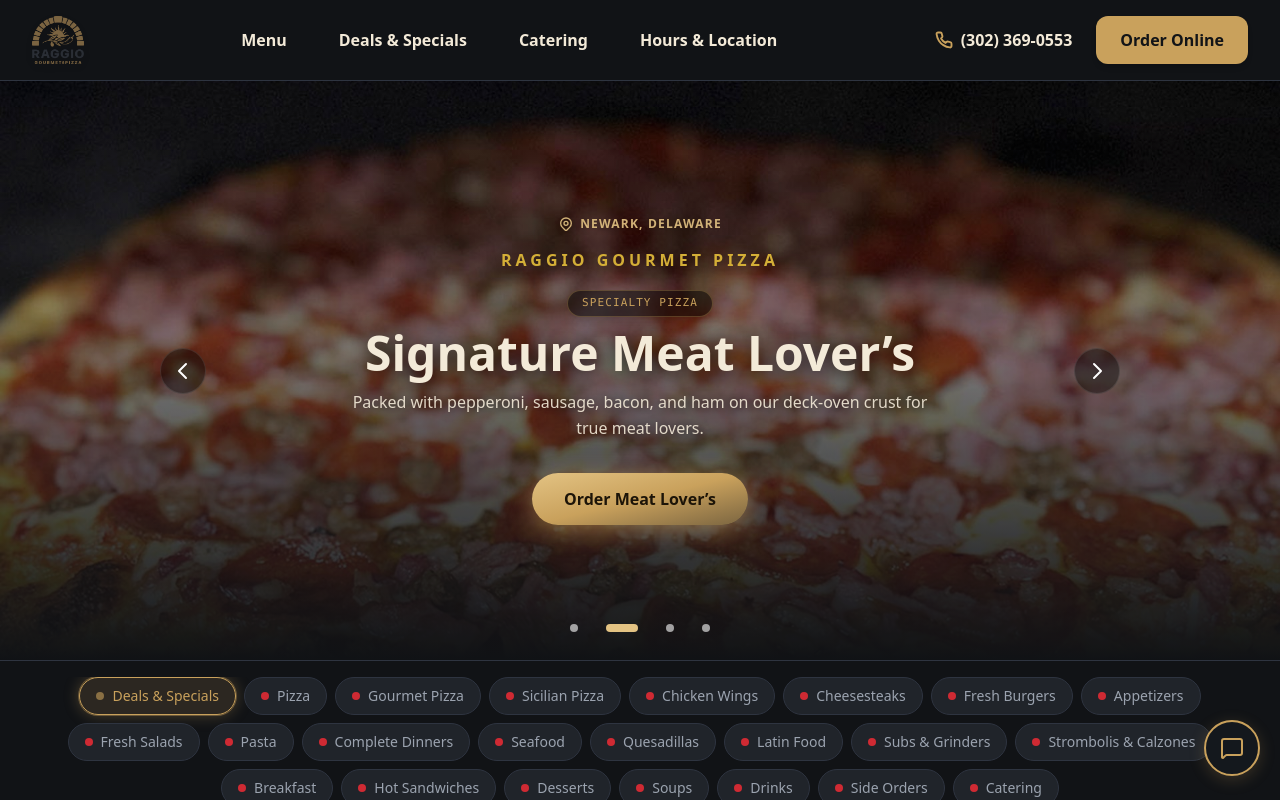
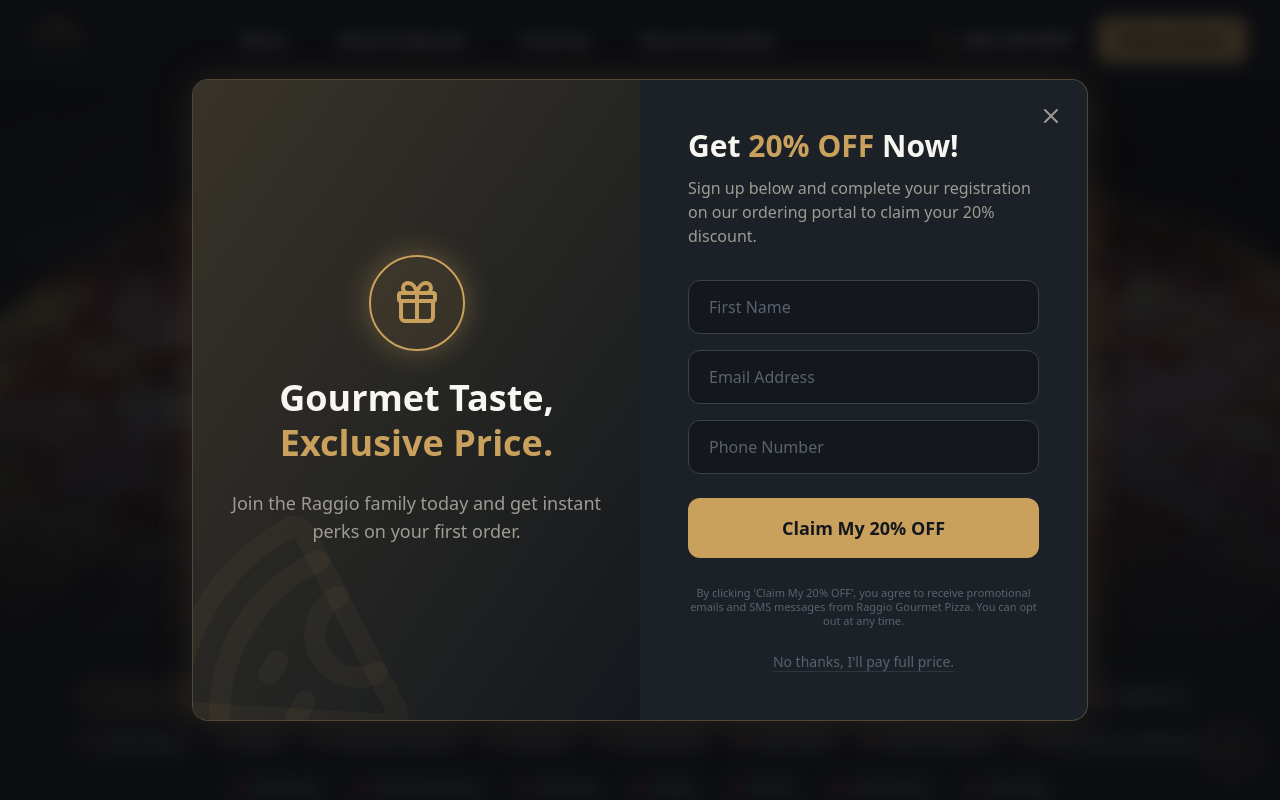
Before and after one commit to bizmaras/raggio-headless-web-0831, a Next.js app: page / in a window 1280 px wide. Shown: the top 800 px of the page. Built offline with nearby package versions, Linux system fonts and the light colour scheme.

Commit message:
remove non-english comment from page.tsx

```diff
--- a/src/app/page.tsx
+++ b/src/app/page.tsx
@@ -10,6 +10,7 @@
 import Footer from '../components/Footer';
 import ScrollToTop from '../components/ScrollToTop';
 import AIChatBot from '../components/AIChatBot';
+import WelcomePopup from '../components/WelcomePopup';
 
 interface MenuItem {
   'Product Name': string;
@@ -119,6 +120,7 @@
       <Footer />
       <ScrollToTop />
       <AIChatBot />
+      <WelcomePopup /> {/* İŞTE YENİ FORMUMUZ BURADA */}
     </>
   );
 }
--- /dev/null
+++ b/src/components/WelcomePopup.tsx
@@ -0,0 +1,167 @@
+'use client';
+
+import React, { useState, useEffect } from 'react';
+import { X, Gift, Pizza } from 'lucide-react';
+
+export default function WelcomePopup() {
+    const [isOpen, setIsOpen] = useState(false);
+    const [isSubmitted, setIsSubmitted] = useState(false);
+    const [loading, setLoading] = useState(false);
+
+    const [name, setName] = useState('');
+    const [email, setEmail] = useState('');
+    const [phone, setPhone] = useState('');
+
+    // Google Apps Script Web App URL'nizi buraya yapıştıracaksınız
+    const GOOGLE_SCRIPT_URL = 'BURAYA_GOOGLE_SCRIPT_LINKI_GELECEK';
+    const FOODTEC_ORDER_URL = 'https://phillystyleexpress.foodtecsolutions.com/';
+
+    useEffect(() => {
+        const hasSeenPopup = localStorage.getItem('raggio_welcome_seen');
+        if (!hasSeenPopup) {
+            const timer = setTimeout(() => setIsOpen(true), 3000);
+            return () => clearTimeout(timer);
+        }
+    }, []);
+
+    const handleClose = () => {
+        setIsOpen(false);
+        localStorage.setItem('raggio_welcome_seen', 'true');
+    };
+
+    const handleSubmit = async (e: React.FormEvent) => {
+        e.preventDefault();
+        if (!name || !email || !phone) return;
+
+        setLoading(true);
+
+        try {
+            // Google Sheets'e veri gönderme işlemi (Arka planda sessizce çalışır)
+            if (GOOGLE_SCRIPT_URL !== 'BURAYA_GOOGLE_SCRIPT_LINKI_GELECEK') {
+                await fetch(GOOGLE_SCRIPT_URL, {
+                    method: 'POST',
+                    mode: 'no-cors',
+                    headers: { 'Content-Type': 'application/json' },
+                    body: JSON.stringify({ name, email, phone })
+                });
+            }
+
+            setIsSubmitted(true);
+            localStorage.setItem('raggio_welcome_seen', 'true');
+        } catch (error) {
+            console.error("Data submission error", error);
+            // Hata olsa bile müşteriyi bekletmemek için başarı ekranına geçiriyoruz
+            setIsSubmitted(true);
+        } finally {
+            setLoading(false);
+        }
+    };
+
+    if (!isOpen) return null;
+
+    return (
+        <div className="fixed inset-0 z-[100] flex items-center justify-center p-4 bg-[#0a0c0f]/80 backdrop-blur-sm animate-in fade-in duration-500">
+            <div className="relative w-full max-w-4xl bg-[#1c2127] rounded-2xl shadow-[0_0_40px_rgba(201,161,92,0.15)] border border-[#c9a15c]/30 overflow-hidden flex flex-col md:flex-row animate-in zoom-in-95 duration-500">
+
+                {/* Sol Taraf (Masaüstü) */}
+                <div className="hidden md:flex md:w-1/2 bg-[#14181d] relative items-center justify-center p-8 overflow-hidden">
+                    <div className="absolute inset-0 bg-gradient-to-br from-[#c9a15c]/20 to-transparent z-0" />
+                    <div className="relative z-10 text-center space-y-6">
+                        <div className="w-24 h-24 mx-auto bg-[#c9a15c]/10 rounded-full flex items-center justify-center border-2 border-[#c9a15c] shadow-[0_0_30px_rgba(201,161,92,0.4)]">
+                            <Gift className="w-12 h-12 text-[#c9a15c]" />
+                        </div>
+                        <h2 className="text-4xl font-extrabold text-[#f8f6f0] leading-tight">
+                            Gourmet Taste, <br />
+                            <span className="text-[#c9a15c]">Exclusive Price.</span>
+                        </h2>
+                        <p className="text-[#9e9b93] text-lg">
+                            Join the Raggio family today and get instant perks on your first order.
+                        </p>
+                    </div>
+                    <Pizza className="absolute -bottom-12 -left-12 w-64 h-64 text-[#c9a15c]/5 -rotate-12" />
+                </div>
+
+                {/* Sağ Taraf: Form */}
+                <div className="w-full md:w-1/2 p-8 md:p-12 relative flex flex-col justify-center">
+                    <button onClick={handleClose} className="absolute top-4 right-4 p-2 text-[#9e9b93] hover:text-[#c9a15c] transition-colors rounded-full hover:bg-[#232932]">
+                        <X className="w-6 h-6" />
+                    </button>
+
+                    {!isSubmitted ? (
+                        <>
+                            <div className="text-center md:text-left mb-8">
+                                <h3 className="text-2xl md:text-3xl font-bold text-[#f8f6f0] mb-3">
+                                    Get <span className="text-[#c9a15c]">20% OFF</span> Now!
+                                </h3>
+                                <p className="text-[#9e9b93] text-sm md:text-base">
+                                    Sign up below and complete your registration on our ordering portal to claim your 20% discount.
+                                </p>
+                            </div>
+
+                            <form onSubmit={handleSubmit} className="space-y-4">
+                                <input
+                                    type="text"
+                                    placeholder="First Name"
+                                    required
+                                    value={name}
+                                    onChange={(e) => setName(e.target.value)}
+                                    className="w-full px-5 py-3.5 rounded-xl bg-[#14181d] border border-[#38414e] text-[#f8f6f0] placeholder-[#5a6270] focus:outline-none focus:border-[#c9a15c] focus:ring-1 focus:ring-[#c9a15c] transition-all"
+                                />
+                                <input
+                                    type="email"
+                                    placeholder="Email Address"
+                                    required
+                                    value={email}
+                                    onChange={(e) => setEmail(e.target.value)}
+                                    className="w-full px-5 py-3.5 rounded-xl bg-[#14181d] border border-[#38414e] text-[#f8f6f0] placeholder-[#5a6270] focus:outline-none focus:border-[#c9a15c] focus:ring-1 focus:ring-[#c9a15c] transition-all"
+                                />
+                                <input
+                                    type="tel"
+                                    placeholder="Phone Number"
+                                    required
+                                    value={phone}
+                                    onChange={(e) => setPhone(e.target.value)}
+                                    className="w-full px-5 py-3.5 rounded-xl bg-[#14181d] border border-[#38414e] text-[#f8f6f0] placeholder-[#5a6270] focus:outline-none focus:border-[#c9a15c] focus:ring-1 focus:ring-[#c9a15c] transition-all"
+                                />
+                                <button
+                                    type="submit"
+                                    disabled={loading}
+                                    className="w-full py-4 mt-2 bg-[#c9a15c] text-[#14181d] font-bold text-lg rounded-xl hover:bg-[#b58e4e] hover:shadow-[0_0_20px_rgba(201,161,92,0.4)] transition-all disabled:opacity-70"
+                                >
+                                    {loading ? 'Processing...' : 'Claim My 20% OFF'}
+                                </button>
+
+                                <p className="text-[11px] text-[#5a6270] text-center leading-tight mt-3">
+                                    By clicking 'Claim My 20% OFF', you agree to receive promotional emails and SMS messages from Raggio Gourmet Pizza. You can opt out at any time.
+                                </p>
+                            </form>
+                            <button onClick={handleClose} className="w-full text-center mt-6 text-sm text-[#5a6270] hover:text-[#9e9b93] transition-colors underline decoration-[#5a6270]/30 underline-offset-4">
+                                No thanks, I'll pay full price.
+                            </button>
+                        </>
+                    ) : (
+                        <div className="text-center py-8 animate-in zoom-in-95 duration-500">
+                            <div className="w-20 h-20 mx-auto bg-green-500/20 rounded-full flex items-center justify-center border-2 border-green-500 shadow-[0_0_30px_rgba(34,197,94,0.4)] mb-6">
+                                <Gift className="w-10 h-10 text-green-500" />
+                            </div>
+                            <h3 className="text-3xl font-bold text-[#f8f6f0] mb-4">You're in, {name}!</h3>
+                            <p className="text-[#9e9b93] mb-8">
+                                To unlock your 20% discount, simply proceed to our ordering portal and complete your quick registration. Your discount will apply automatically!
+                            </p>
+
+                            <a
+                                href={FOODTEC_ORDER_URL}
+                                target="_blank"
+                                rel="noopener noreferrer"
+                                onClick={handleClose}
+                                className="inline-block w-full py-4 bg-[#c9a15c] text-[#14181d] font-bold text-lg rounded-xl hover:bg-[#b58e4e] hover:shadow-[0_0_20px_rgba(201,161,92,0.4)] transition-all"
+                            >
+                                Continue to Order Portal
+                            </a>
+                        </div>
+                    )}
+                </div>
+            </div>
+        </div>
+    );
+}
```
